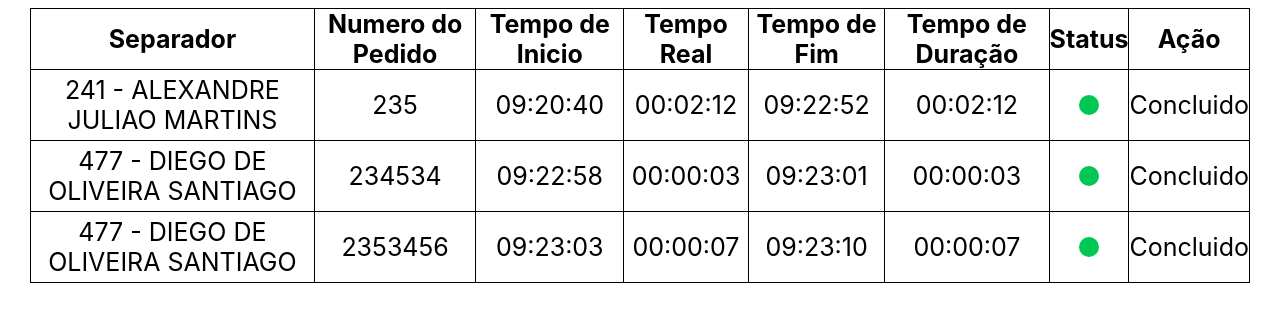
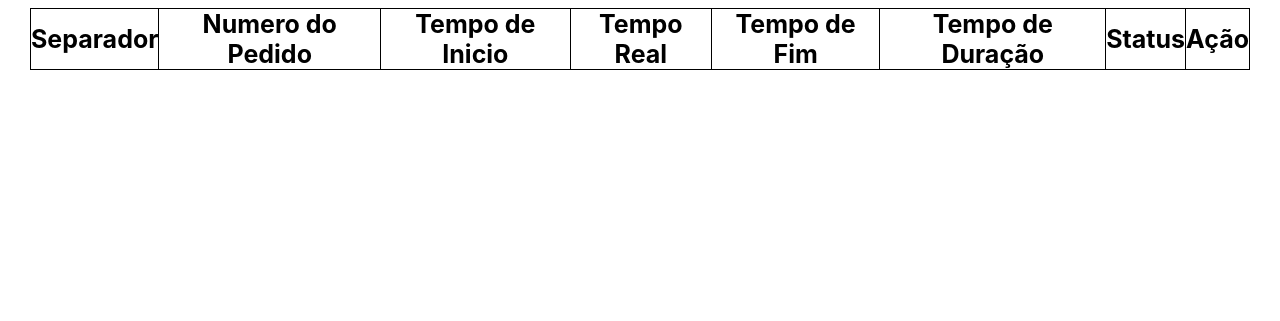
Before and after one commit to kmateus13/ControleDeSeparacao, a React (Create React App) app: page / in a window 1280 px wide. Shown: the part 613-934 px from the top of the page. After the commit the page ends 820 px from the top, so only its background shows below. Built offline with nearby package versions, Linux system fonts and the light colour scheme; data requests are answered from the project's data file; a web font is replaced by a local one.

Commit message:
recurso-botaoEditar-implementado

```diff
--- a/Server/db.json
+++ b/Server/db.json
@@ -1,36 +1,6 @@
 {
   "posts": [
-    {
-      "separador": "241 - ALEXANDRE JULIAO MARTINS",
-      "numeroPedido": "235",
-      "tempoInicio": "09:20:40",
-      "tempoFim": "09:22:52",
-      "TempoDuracao": "00:02:12",
-      "status": true,
-      "dataSep": "26/10/2023",
-      "id": 1
-    },
-    {
-      "separador": "477 - DIEGO DE OLIVEIRA SANTIAGO",
-      "numeroPedido": "234534",
-      "tempoInicio": "09:22:58",
-      "tempoFim": "09:23:01",
-      "TempoDuracao": "00:00:03",
-      "status": true,
-      "dataSep": "26/10/2023",
-      "id": 2
-    },
-    {
-      "separador": "477 - DIEGO DE OLIVEIRA SANTIAGO",
-      "numeroPedido": "2353456",
-      "tempoInicio": "09:23:03",
-      "tempoFim": "09:23:10",
-      "TempoDuracao": "00:00:07",
-      "status": true,
-      "pausado": true,
-      "dataSep": "26/10/2023",
-      "id": 3
-    }
+
   ],
   "funcionarios": [
     {
--- a/src/componentes/LinhaTabela/LinhaTabela.css
+++ b/src/componentes/LinhaTabela/LinhaTabela.css
@@ -9,3 +9,15 @@ td{
     align-items: center;
     gap: 5px;
 }
+
+.btnEditarEsep{
+    display: flex;
+    justify-content: center;
+    align-items: center;
+    width: 100%;
+    gap: 10px;
+}
+
+.btnEditarEsep input{
+    margin-right: 30px;
+}
--- a/src/componentes/LinhaTabela/LinhaTabela.jsx
+++ b/src/componentes/LinhaTabela/LinhaTabela.jsx
@@ -3,12 +3,16 @@ import Cronometro from "../Cronometro/Cronometro";
 import { useEffect, useState } from "react";
 import { Button } from "@mui/material";
 import './LinhaTabela.css'
+import { Done, Edit } from "@mui/icons-material";
 
 export default function LinhaTabela({ id, separador, numeroPedido, tempoInicio, status, pausado, dataSep }) {
 
     const [dados, setDados] = useState([])
     const [estadoPausa, setEstadoPausa] = useState(pausado)
     const [conteudoCronometro, setConteudoCronometro] = useState()
+
+    const [editing, setEditing] = useState(false);
+    const [separadorEditado, setSeparadorEditado] = useState(separador);
 
 
     function finalizar(e) {
@@ -38,7 +42,7 @@ export default function LinhaTabela({ id, separador, numeroPedido, tempoInicio,
             numeroPedido: numeroPedido,
             tempoInicio: tempoInicio,
             tempoFim: tempoFim,
-            TempoDuracao: diferencaFormatada,
+            tempoDuracao: diferencaFormatada,
             status: true,
             pausado: estadoPausa,
             dataSep:dados.dataSep,
@@ -50,7 +54,7 @@ export default function LinhaTabela({ id, separador, numeroPedido, tempoInicio,
         axios.put(`http://localhost:3000/posts/${e}`, dadosAtualizado)
             .then((response) => {
                 let resposta = response.data
-                    console.log(resposta)
+                console.log(resposta)
             }).catch((erro) => {
                 console.log(erro)
             })
@@ -94,21 +98,52 @@ export default function LinhaTabela({ id, separador, numeroPedido, tempoInicio,
             })
     }, [dados])
 
+    function salvarNome() {
+        axios
+            .patch(`http://localhost:3000/posts/${id}`, { separador: separadorEditado })
+            .then((response) => {
+                console.log("Nome do separador atualizado com sucesso.");
+                // Desabilitar a edição após a atualização
+                setEditing(false);
+            })
+            .catch((erro) => {
+                console.log(erro);
+        });
+    }
+
     return (
         <tr>
-            <td>{separador}</td>
+            <td>
+            <div className="btnEditarEsep" >
+            {editing ? (
+                    <div>
+                        <input
+                            type="text"
+                            value={separadorEditado}
+                            onChange={(e) => setSeparadorEditado(e.target.value)}
+                        />
+                        <Button variant="contained" startIcon={<Done />} color="error" onClick={salvarNome}>Salvar</Button>
+                    </div>
+                ) : (
+                    separador
+                )}
+                {status === false ? (
+                    <Button variant="contained" startIcon={<Edit />} color="error" onClick={() => setEditing(true)}>Editar</Button>
+                ) : null}
+                 </div>
+            </td>
             <td>{numeroPedido}</td>
             <td>{tempoInicio}</td>
-            <td>{dados.TempoDuracao ? dados.TempoDuracao : <Cronometro pegarHoraPausada={pegarHoraPausada} horaPausada={dados.horaPausada} horaInicio={tempoInicio} pausado={estadoPausa} />}</td>
+            <td>{dados.tempoDuracao ? dados.tempoDuracao : <Cronometro pegarHoraPausada={pegarHoraPausada} horaPausada={dados.horaPausada} horaInicio={tempoInicio} pausado={estadoPausa} />}</td>
             <td>{dados.tempoFim ? dados.tempoFim : "Aguardando..."}</td>
-            <td>{dados.TempoDuracao ? dados.TempoDuracao : "Aguardando..."}</td>
+            <td>{dados.tempoDuracao ? dados.tempoDuracao : "Aguardando..."}</td>
             <td>
                 {status === true ? <div className="circuloVerde"></div> : <div className="circuloVermelho"></div>}
             </td>
             <td>{status === true ? "Concluido"
                 :
                 <div className="btnActions">
-                    <Button variant="contained" color="error" value={id} onClick={(e) => pausar(e.target.value)}>{dados.pausado ? "Retomar" : "Pausar"}</Button>
+                    {/*<Button variant="contained" color="error" value={id} onClick={(e) => pausar(e.target.value)}>{dados.pausado ? "Retomar" : "Pausar"}</Button>*/}
                     <Button variant="contained" color="error" value={id} onClick={(e) => finalizar(e.target.value)}>Finalizar</Button>
                 </div>
             }</td>
--- a/src/componentes/Tabela/Tabela.jsx
+++ b/src/componentes/Tabela/Tabela.jsx
@@ -7,6 +7,7 @@ export default function Tabela({status}) {
 
     const [dados, setDados] = useState([])
     const dtAtual = new Date();
+
 
     useEffect(() => {
         axios.get("http://localhost:3000/posts")
```
